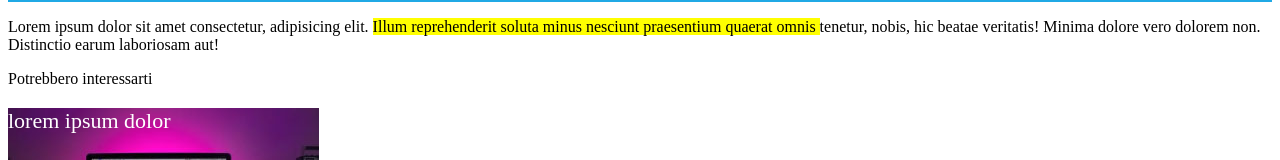
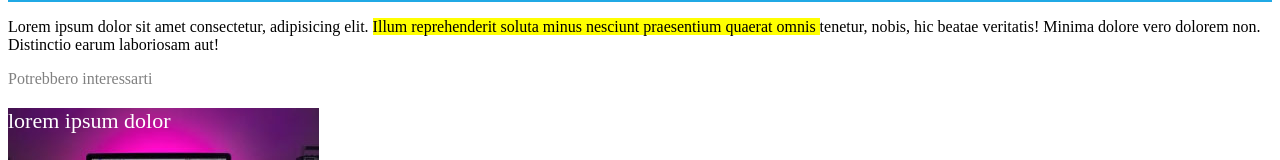
Before and after one commit to RiccardoOrlando/html-css-booleaner, a plain HTML site: page index.html in a window 1280 px wide. Shown: the part 1027-1187 px from the top of the page. Drawn offline with Linux system fonts and the light colour scheme.

Commit message:
fix: "Changed class 'gray' to id 'gray' in section div."

```diff
--- a/index.html
+++ b/index.html
@@ -60,7 +60,7 @@
         </section>
          <!-- /section tabella -->
         <section>
-            <div class="gray">
+            <div id="gray">
                 Potrebbero interessarti
             </div>
             <div class="img1">lorem ipsum dolor</div>
```
